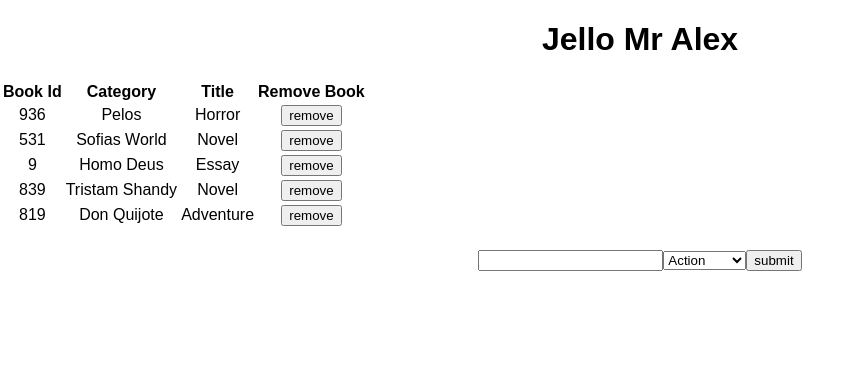
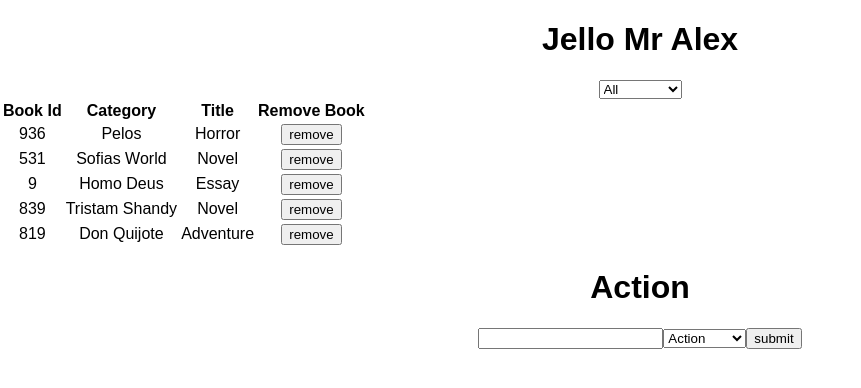
Before and after one commit to alexawesomecode/awesome-bookstore-app, a React (Create React App) app: page / in a window 1280 px wide. Shown: the top 388 px of the page, without its empty margins (0-861 px from the left). Built offline with nearby package versions, Linux system fonts and the light colour scheme.

Commit message:
worked on filter reducer and Category component

```diff
--- a/src/actions/index.js
+++ b/src/actions/index.js
@@ -1,2 +1,3 @@
-export const REMOVE_BOOK = book => ({ type: 'REMOVE_BOOK', book });
-export const CREATE_BOOK = book => ({ type: 'CREATE_BOOK', book });
+export const REMOVE_BOOK = book => ({ type: 'REMOVE_BOOK', books: book});
+export const CREATE_BOOK = book => ({ type: 'CREATE_BOOK', books: book});
+export const CHANGE_FILTER = filter => ({ type: 'CHANGE_FILTER', filter });
--- a/src/components/BooksForm.js
+++ b/src/components/BooksForm.js
@@ -3,7 +3,7 @@ import React from 'react';
 class BooksForm extends React.Component {
   constructor(props) {
     super(props);
-    this.state = { title: '', category: '' };
+    this.state = { title: '', category: 'Action' };
     this.handleChange = this.handleChange.bind(this);
     this.handleSubmit = this.handleSubmit.bind(this);
 
@@ -21,7 +21,7 @@ class BooksForm extends React.Component {
   handleSubmit(e) {
     let randomNum = Math.floor(Math.random() * 1000)
     this.props.createBook({id: randomNum, title: this.state.title, category: this.state.category })
-    this.setState({title:'', category: 'Action'})
+    this.setState({title:'', category: ''})
     e.preventDefault()
   }
   render() {
@@ -37,7 +37,7 @@ class BooksForm extends React.Component {
         <h2>{title}</h2>
         <form onSubmit={this.handleSubmit}>
           <input type="text" id="formInput" onChange={this.handleChange} value={title} />
-          <select id="formSelect">
+          <select id="formSelect" onChange={this.handleChange}>
             {categories.map(elem => (
               <option key={elem}>
 
--- /dev/null
+++ b/src/components/CategoryFilter.js
@@ -0,0 +1,24 @@
+import React from 'react';
+const CategoryFilter = (props) => {
+    const { changeFilter } = props
+    const handleSubmit = (e) => {
+
+        let input = e.target.value;
+        changeFilter(input)
+    }
+    return (
+
+        <div className="categoryfilter">
+            <select onChange={handleSubmit}>
+                <option> All </option>
+                <option> Horror </option>
+                <option> Action </option>
+                <option>Novel</option>
+                <option>Adventure</option>
+
+            </select>
+        </div>
+    )
+}
+
+export default CategoryFilter;
--- a/src/containers/BookList.js
+++ b/src/containers/BookList.js
@@ -1,14 +1,17 @@
 import React from 'react';
 import PropTypes from 'prop-types';
 import Book from '../components/Book';
+import CategoryFilter from '../components/CategoryFilter';
 
 const BookList = props => {
-  const { books, removeBook } = props;
+  const { books, removeBook, addFilter, filter } = props;
+
+  const handleFilterChange = (e) =>  addFilter(e);
 
   return (
 
     <div className="booklist">
-
+    <CategoryFilter changeFilter={handleFilterChange}/>
       <table>
 
         <tbody>
@@ -20,15 +23,30 @@ const BookList = props => {
             <th>Remove Book</th>
 
           </tr>
-          { books.map(elem => (
-            <Book
+          { books.map(elem => {
+
+            if (filter === 'All') {
+
+           return <Book
               key={elem.id}
               title={elem.title}
               category={elem.category}
               id={elem.id}
               handleRemoveBook={removeBook}
             />
-          ))}
+            }
+            else if (elem.category === filter) {
+
+              return <Book
+              key={elem.id}
+              title={elem.title}
+              category={elem.category}
+              id={elem.id}
+              handleRemoveBook={removeBook}
+            />
+
+            }
+            })}
         </tbody>
 
       </table>
--- a/src/containers/BookListsContainer.js
+++ b/src/containers/BookListsContainer.js
@@ -1,11 +1,17 @@
 import { connect } from 'react-redux';
 import BookList from './BookList';
 import {REMOVE_BOOK} from '../actions/index';
+import {CHANGE_FILTER} from '../actions/index';
 
-const mapStateToProps = state => ({ books: state });
+
+const mapStateToProps = state => ({ books: state.books, filter: state.filter });
 const mapDispatchToProps = dispatch => {
 
-  return { removeBook: (book) => dispatch(REMOVE_BOOK(book)) }
+  return {
+    removeBook: (book) => dispatch(REMOVE_BOOK(book)),
+    addFilter: (filter) => dispatch(CHANGE_FILTER(filter))
+
+  }
 
 
 }
--- a/src/reducers/books.js
+++ b/src/reducers/books.js
@@ -1,10 +1,15 @@
 const booksReducer = (state, action) => {
+  console.log(state, 'dfs', action.books)
   switch (action.type) {
     case 'CREATE_BOOK':
-      return [...state, action.book];
+      return Object.assign({}, state, {books: [...state.books, action.books]});
     case 'REMOVE_BOOK':
-      console.log(action)
-      return state.filter(elem => elem.id !== action.book.id)
+
+      let books =  state.books.filter(elem => elem.id !== action.books.id)
+      return Object.assign({}, state.filter, {books: books})
+
+    case 'CHANGE_FILTER':
+      return Object.assign({}, state, {filter: action.filter})
     default:
       return state;
   }
--- a/src/store.js
+++ b/src/store.js
@@ -10,7 +10,7 @@ const firstState = [
 
 
 ];
-const bookStore = createStore(booksReducer, firstState);
+const bookStore = createStore(booksReducer, {books: firstState,  filter: "All"});
 
 
 export default bookStore;
```
Also changed, not shown: src/reducers/filter.js (added, +10 -0 lines).
